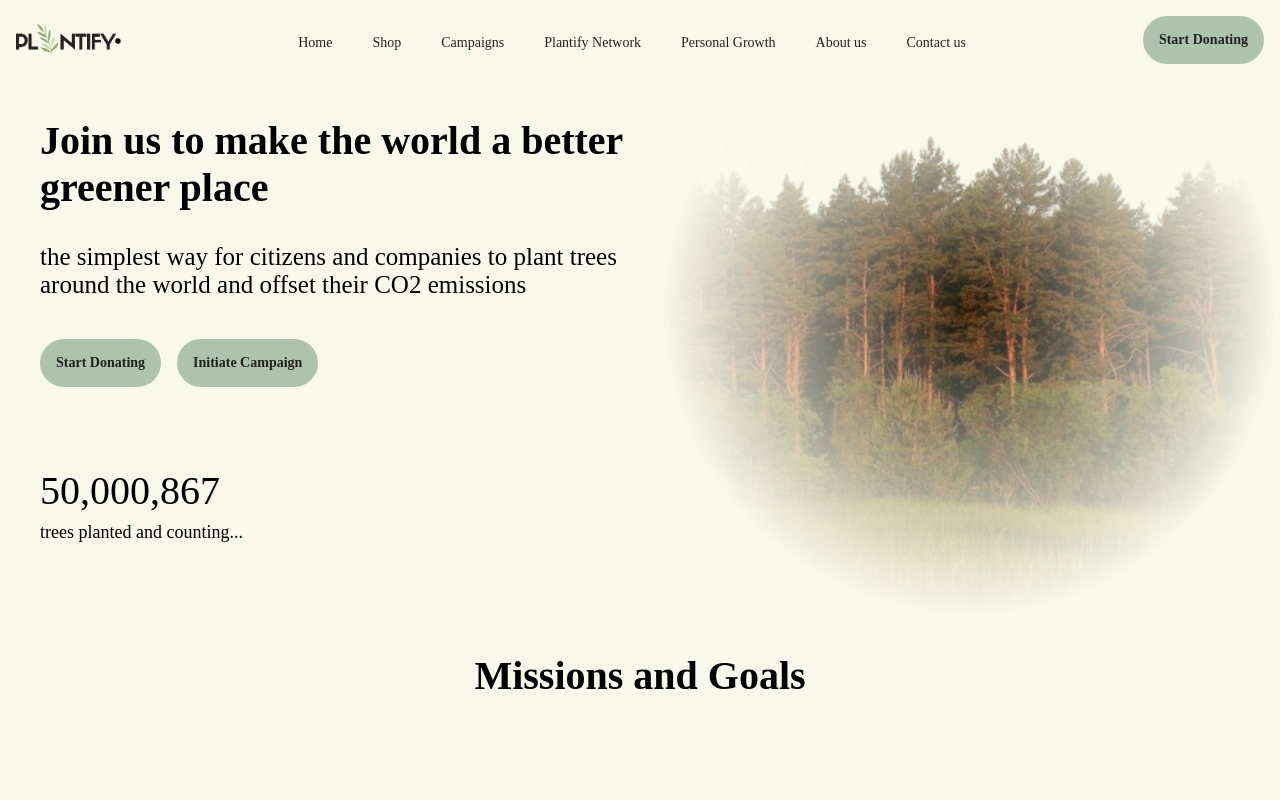
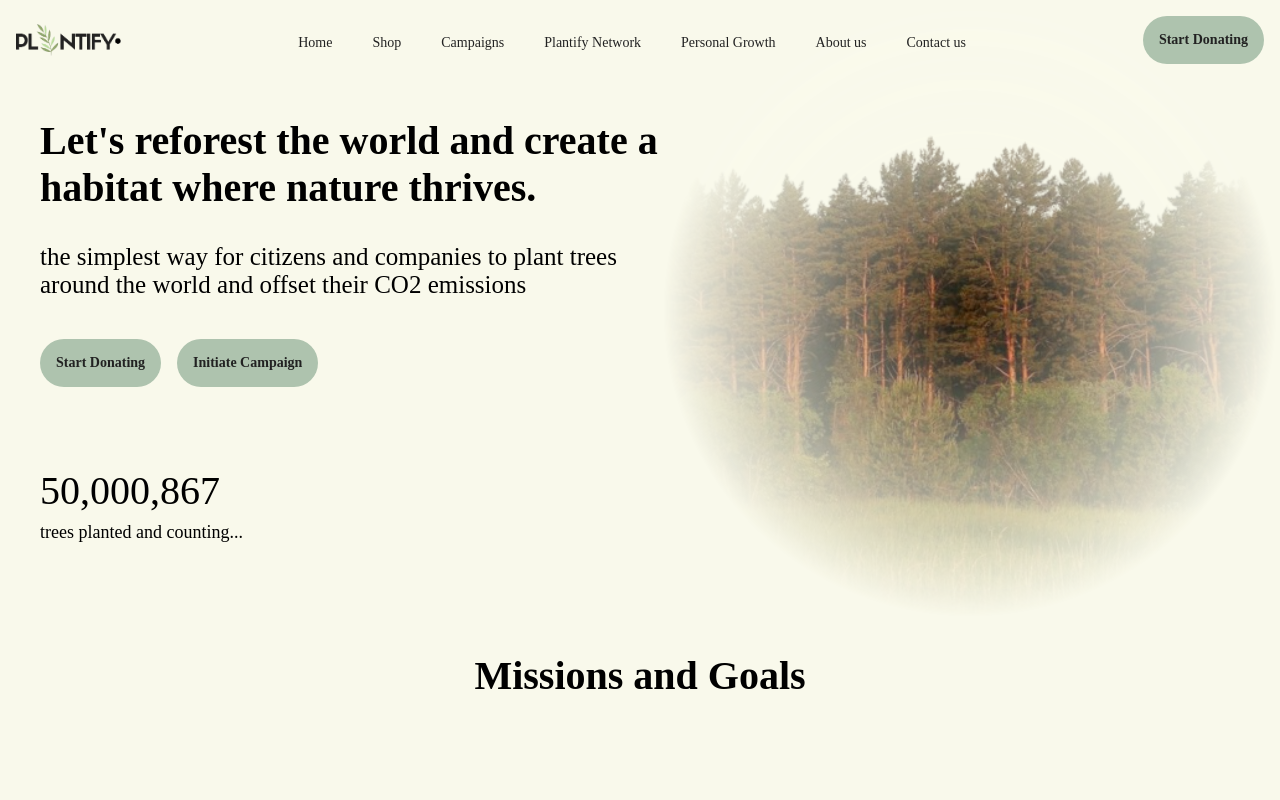
Before and after one commit to AliaSadiq/Plantify, a React (Create React App) app in the folder frontend/: page / in a window 1280 px wide. Shown: the top 800 px of the page. Built offline with nearby package versions, Linux system fonts and the light colour scheme.

Commit message:
vector change

```diff
--- a/frontend/src/components/nav-bar.js
+++ b/frontend/src/components/nav-bar.js
@@ -22,7 +22,7 @@ const NavBar = () => {
         };
     }, []);
     return(
-        <nav className={`fixed w-full z-20 top-0 start-0 ${isScrolled ? 'bg-palegreen-200' : 'bg-transparent'} transition-colors duration-500 ease-in-out`}>
+        <nav className={`fixed w-full z-20 top-0 start-0 ${isScrolled ? 'bg-palegreen-200' : 'bg-transparent'} transition-colors duration-1000 ease-in-out`}>
             <div class="max-w-screen-xl flex flex-wrap items-center justify-between mx-auto p-4">
                 <a href="../App.js" class="flex items-center space-x-3 rtl:space-x-reverse">
                     <img src={logo} class="h-8" alt="Flowbite Logo"></img>
--- a/frontend/src/pages/landing-page.js
+++ b/frontend/src/pages/landing-page.js
@@ -53,7 +53,7 @@ const LandingPage = () => {
         <div mt-0>
             <div className="flex flex-row justify-between items-center pl-[40px] py-0 bg-palegreen-100">
                 <div className="w-1/2 font-josefin-sans text-gary-100 mt-10">
-                    <h1 className="text-2xl font-bold">Join us to make the world a better greener place</h1>
+                    <h1 className="text-2xl font-bold">Let's reforest the world and create a habitat where nature thrives.</h1>
                     <p className="mt-8 text-lg">the simplest way for citizens and companies to plant trees around the world and offset their CO2 emissions</p>
                     <div className="flex justify-left mt-10">
                         <button type="button" class="font-josefin-sans bg-navygreen-300 text-sm font-semibold text-gray-100 p-4 rounded-full mr-4">Start Donating</button>
```
Also changed, not shown: frontend/src/assets/landing-1-vector.png (added).
